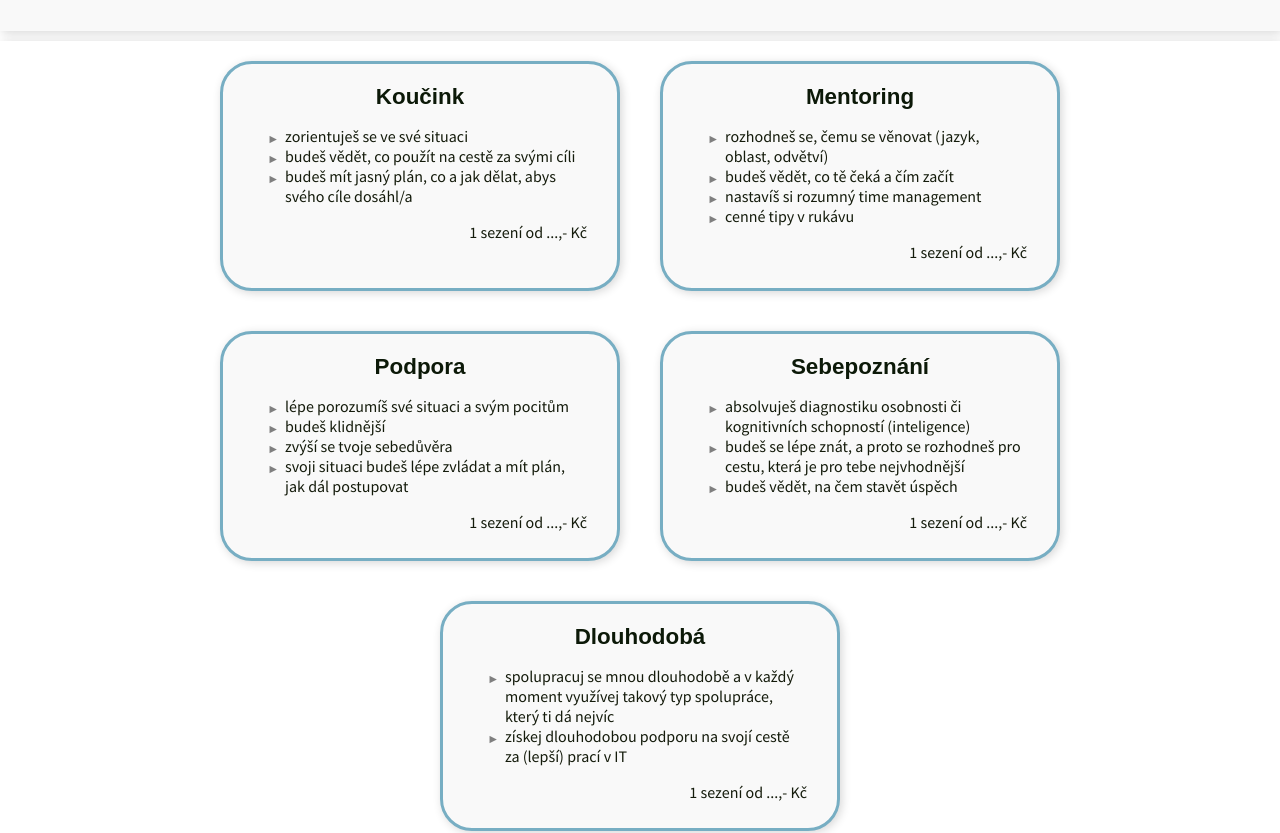
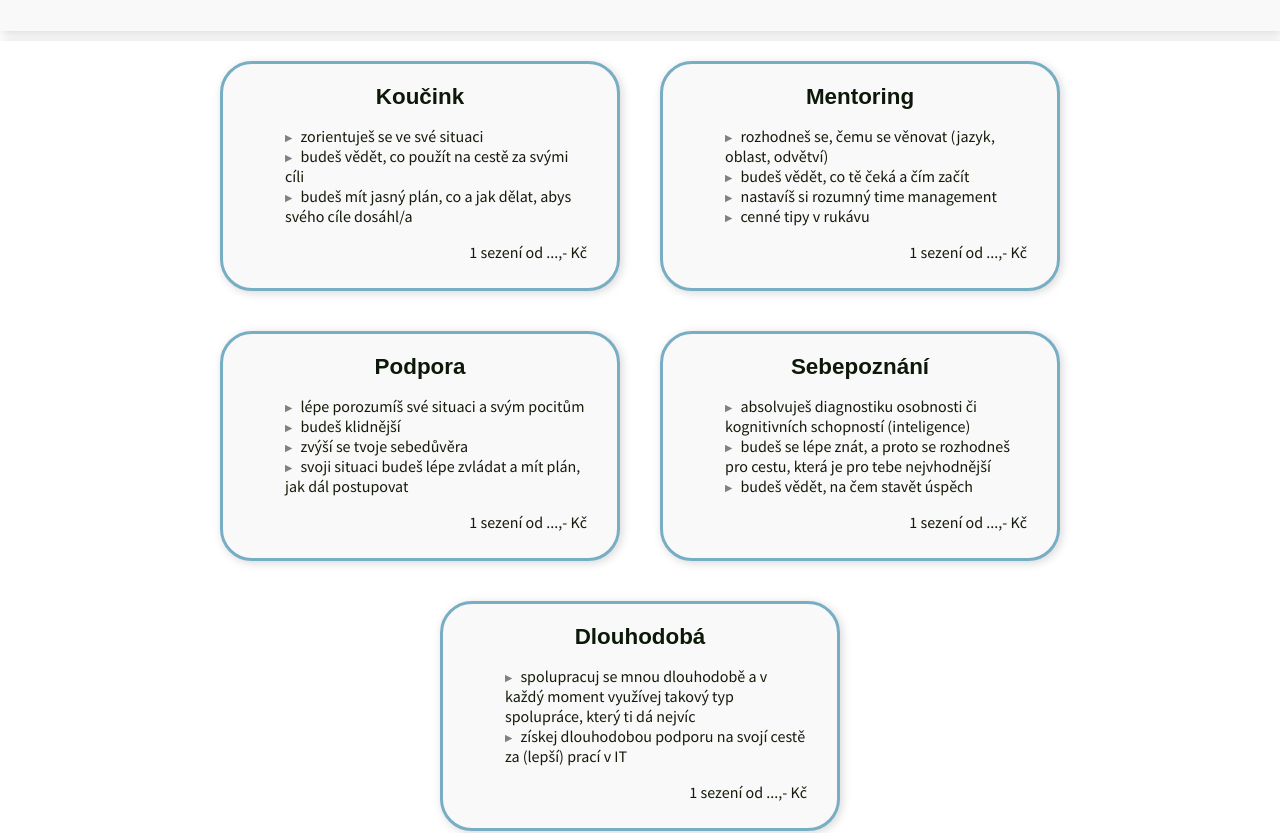
Before and after one commit to NelliaS/personal-webpage, a Next.js app: page /jakToFunguje in a window 1280 px wide. Shown: the part 944-1777 px from the top of the page. Built offline with nearby package versions, Linux system fonts and the light colour scheme.

Commit message:
JakToFunguje CSS - fix markers

```diff
--- a/src/styles/JakToFunguje.module.css
+++ b/src/styles/JakToFunguje.module.css
@@ -84,19 +84,20 @@
   list-style: none;
   padding-left: 0.5rem;
 }
-/*
 .card li::before {
   content: "▶";
   color: grey;
   font-size: 0.6rem;
-  margin-right: 1rem;
-  vertical-align: middle;
-}*/
+  margin-right: 0.5rem;
+  vertical-align: 10%;
+}
+/*
 .card li::marker {
     content: "▶";
     color: grey;
     font-size: 0.6rem;
 }
+*/
 .card p {
   text-align: right;
   margin-top: 1rem;
```
